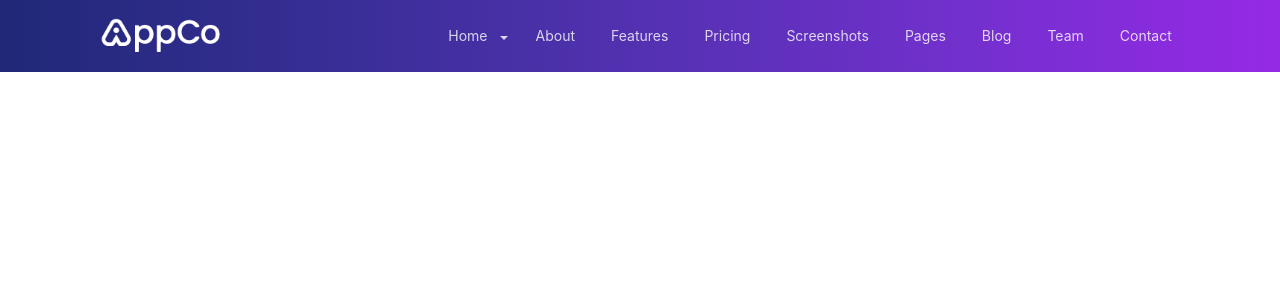
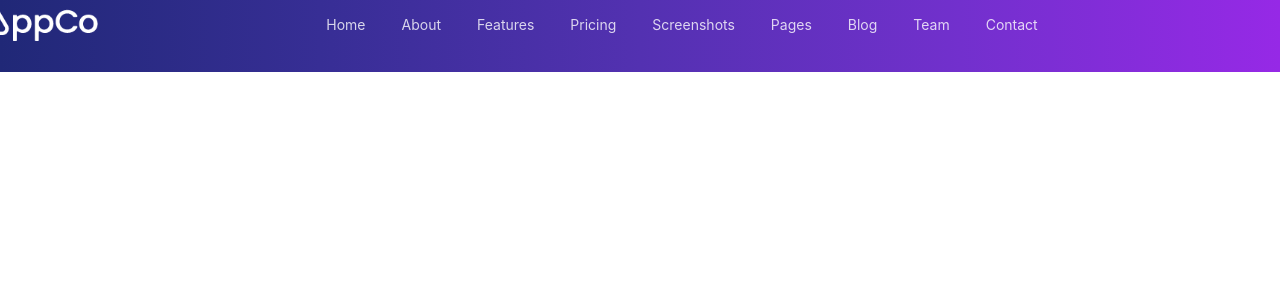
Before and after one commit to datdhomegatheme/landingpage-hieu, a React (Create React App) app in the folder my-app/: page / in a window 1280 px wide. Shown: the top 300 px of the page. Built offline with nearby package versions, Linux system fonts and the light colour scheme.

Commit message:
building UI header: reformat css header

```diff
--- a/my-app/src/App.js
+++ b/my-app/src/App.js
@@ -1,11 +1,11 @@
-import React from 'react';
+import React from "react";
 import Index from "./layouts/header";
 
 function App() {
   return (
     <div className="App">
       <Index />
-        <div>content</div>
+      <div>content</div>
     </div>
   );
 }
--- a/my-app/src/assets/Styles/header/index.scss
+++ b/my-app/src/assets/Styles/header/index.scss
@@ -6,13 +6,13 @@
 //    background: transparent;
 //  }
 //}
+
+// set variable of z-index
+$z-index-header: 1;
+
 .navbar {
-  display: flex;
-  align-items: center;
-  justify-content: center;
   width: 100%;
   height: 70.5px;
-  background-color: #92a8d1;
   border-bottom: 1px solid rgba(0, 0, 0, 0);
   //bg-transparent.affix
   background-image: linear-gradient(
@@ -30,57 +30,51 @@
   top: 0;
   right: 0;
   left: 0;
-  z-index: 1030;
+  z-index: $z-index-header;
   //fixed-top
 
-  .navbar-container {
+  .navbar__container {
     width: 80%;
-    display: flex;
     flex-wrap: inherit;
-    align-items: center;
-    justify-content: center;
-
-    .navbar-brand {
+    .navbar__brand {
       display: flex;
       font-size: inherit;
       height: auto;
       padding: 0;
-      .logo-img {
+      .logo {
         width: 120px;
         height: fit-content;
       }
     }
 
     //menu-items
-    .navbar-nav {
+    .navbar__menu-items {
       display: flex;
       flex-direction: row;
       padding-left: 200px;
-      .nav-item-arrow {
+
+      .menu-items__item {
+        padding: 0 8px;
+        color: white;
+        font-weight: 400;
+        font-size: 14px;
+        margin-left: 20px;
+        position: relative;
+        .item__arrow {
           color: white;
           display: inline-block;
-        margin-left: 0.255em;
-        vertical-align: 0.255em;
+          margin-left: 4px;
+          vertical-align: 4px;
           content: "";
           position: relative;
           opacity: 0.8;
           top: 9px;
-        border-top: 0.3em solid;
-        border-right: 0.3em solid transparent;
-        border-bottom: 0;
-        border-left: 0.3em solid transparent;
+          border: 4px solid transparent;
+          border-bottom: 0px;
         }
-      &:hover nav-item-arrow {
+        &:hover item__arrow {
           opacity: 1;
         }
-      .nav-item {
-        padding-left: 0.5rem;
-        padding-right: 0.5rem;
-        color: white;
-        font-weight: 400;
-        font-size: 14px;
-        margin: 0 0 0 20px;
-        position: relative;
         a {
           opacity: 0.8;
         }
@@ -88,7 +82,7 @@
           opacity: 1;
         }
 
-        .submenu-arrow {
+        .item__submenu-arrow {
           content: "";
           height: 0;
           width: 0;
@@ -100,7 +94,7 @@
           left: calc(50% - 12px);
           visibility: hidden;
         }
-        .submenu {
+        .item__submenu {
           width: 250px;
           background-color: #f4f7fa;
           border: 1px solid #ebebeb;
@@ -113,7 +107,7 @@
           top: 35px;
           left: -91px;
           z-index: 1500;
-          .submenu-item {
+          .submenu__submenu-item {
             padding: 7px 15px;
             width: 218px;
             height: 24.5px;
@@ -126,15 +120,16 @@
             }
           }
         }
-        &:hover .nav-item {
+        &:hover {
+          .item__submenu {
             opacity: 1;
             visibility: visible;
           }
-        &:hover .submenu {
+          .submenu__submenu-item {
             visibility: visible;
             opacity: 1;
           }
-        &:hover .submenu-arrow {
+          .item__submenu-arrow {
             visibility: visible;
             opacity: 1;
           }
@@ -142,13 +137,9 @@
       }
     }
   }
-
-ul {
-  list-style-type: none;
-  text-align: left;
 }
 
-.nav-item a {
+.menu-items__item a {
   font-weight: 400;
   font-size: 14px;
   color: #ffffff;
@@ -158,6 +149,6 @@ ul {
   display: block;
   text-decoration: none !important;
 }
-.submenu-item a {
+.item__submenu a {
   color: #363232;
 }
--- a/my-app/src/assets/Styles/index.scss
+++ b/my-app/src/assets/Styles/index.scss
@@ -1,3 +1,5 @@
+//core scss
+
 body {
   margin: 0;
   font-family: -apple-system, BlinkMacSystemFont, 'Segoe UI', 'Roboto', 'Oxygen',
@@ -11,3 +13,21 @@ code {
   font-family: source-code-pro, Menlo, Monaco, Consolas, 'Courier New',
     monospace;
 }
+
+ul {
+  list-style-type: none;
+  text-align: left;
+}
+
+//global variable
+
+$primary_color: #6730e3;
+
+
+//costume scss
+
+.d-flex{
+  display: flex;
+  justify-content: center;
+  align-items: center;
+}
--- a/my-app/src/layouts/header/index.js
+++ b/my-app/src/layouts/header/index.js
@@ -1,62 +1,91 @@
 import React from "react";
 import "../../assets/Styles/header/index.scss";
 import { images } from "../../assets/images";
-function Index() {
+import MenuItems from "./menuItems/index";
+
+const Items = [
+  {
+    title: "Home",
+    to: "/home",
+    submenus: [
+      {
+        title: "Demo Template 1",
+        to: "/demo1",
+      },
+      {
+        title: "Demo Template 2",
+        to: "/demo2",
+      },
+    ],
+  },
+  {
+    title: "About",
+    to: "/About",
+  },
+  {
+    title: "Features",
+    to: "/features",
+  },
+  {
+    title: "Pricing",
+    to: "/pricing",
+  },
+  {
+    title: "Screenshots",
+    to: "/screenshots",
+  },
+  {
+    title: "Pages",
+    to: "/pages",
+    submenus: [
+      {
+        title: "Login",
+        to: "/login",
+      },
+      {
+        title: "Logout",
+        to: "/logout",
+      },
+    ],
+  },
+  {
+    title: "Blog",
+    to: "/blog",
+    submenus: [
+      {
+        title: "Grip",
+        to: "/grip",
+      },
+      {
+        title: "Sidebar",
+        to: "/sidebar",
+      },
+    ],
+  },
+  {
+    title: "Team",
+    to: "/team",
+  },
+  {
+    title: "Contact",
+    to: "contact",
+  },
+];
+
+function Header() {
   return (
     <>
       <nav className="navbar">
-        <div className="navbar-container">
+        <div className="navbar__container d-flex">
           {/*logo*/}
-          <a href={"#"} className="navbar-brand">
-            <img src={images.logo} className={"logo-img"} alt={"logo"} />
+          <a href={"#"} alt={"logo"} className="navbar__brand">
+            <img src={images.logo} className={"logo"} alt={"logo"} />
           </a>
-          {/*menu item*/}
-          <ul className={"navbar-nav"}>
-            <li class={"nav-item"}>
-              <a href={"#"} role={"button"} aria-haspopup="true" aria-expanded="false">
-                Home
-              </a>
-              <div className={"submenu-arrow"}></div>
-              <ul className={"submenu"}>
-                <li className={"submenu-item"}>
-                  <a href={"#"}>submmenu 1</a>
-                </li>
-                <li className={"submenu-item"}>
-                  {" "}
-                  <a href={"#"}>submmenu 2</a>
-                </li>
-              </ul>
-            </li>
-            <div className={"nav-item-arrow"}></div>
-            <li className={"nav-item"}>
-              <a href={"#"}>About</a>
-            </li>
-            <li className={"nav-item"}>
-              <a href={"#"}>Features</a>
-            </li>
-            <li className={"nav-item"}>
-              <a href={"#"}>Pricing</a>
-            </li>
-            <li className={"nav-item"}>
-              <a href={"#"}>Screenshots</a>
-            </li>
-            <li className={"nav-item dropdown"}>
-              <a href={"#"}>Pages</a>
-            </li>
-            <li className={"nav-item dropdown"}>
-              <a href={"#"}>Blog</a>
-            </li>
-            <li className={"nav-item dropdown"}>
-              <a href={"#"}>Team</a>
-            </li>
-            <li className={"nav-item dropdown"}>
-              <a href={"#"}>Contact</a>
-            </li>
-          </ul>
+          <MenuItems items={Items} />
         </div>
       </nav>
     </>
   );
 }
 
-export default Index;
+export default Header;
--- /dev/null
+++ b/my-app/src/layouts/header/menuItems/index.js
@@ -0,0 +1,42 @@
+import React from "react";
+
+function MenuItems({ items = [] }) {
+  return (
+    // render menu
+    <ul className={"navbar__menu-items"}>
+      {items.map((item, index) => (
+        <>
+          <li key={index} className={"menu-items__item d-flex"}>
+            <a
+              href={item.to}
+              alt={"link nav item"}
+              role={"button"}
+              aria-haspopup="true"
+              aria-expanded="false">
+              {item.title}
+            </a>
+            {/*render submenu*/}
+            {item.submenus && (
+              <>
+                <div className={"item_arrow"}></div>
+                <div className={"item__submenu-arrow"}></div>
+                <ul className={"item__submenu"}>
+                  {item.submenus?.map((submenu, index) => (
+                    <>
+                      <li key={index} className={"submenu__submenu-item"}>
+                        <a alt={"link submenu item"} href={submenu.to}>
+                          {submenu.title}
+                        </a>
+                      </li>
+                    </>
+                  ))}
+                </ul>
+              </>
+            )}
+          </li>
+        </>
+      ))}
+    </ul>
+  );
+}
+export default MenuItems;
```
Lines whose indentation alone changed are shown as unchanged.
